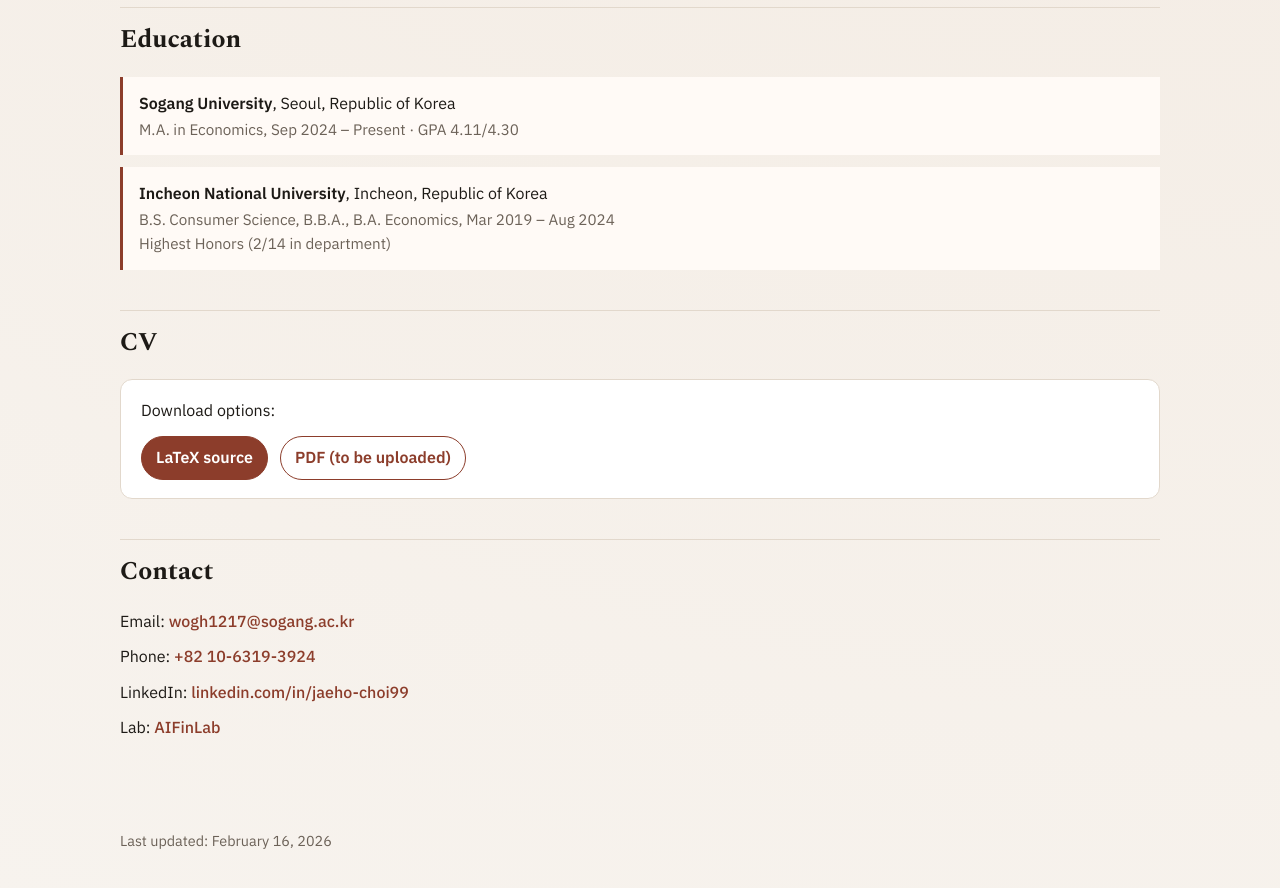
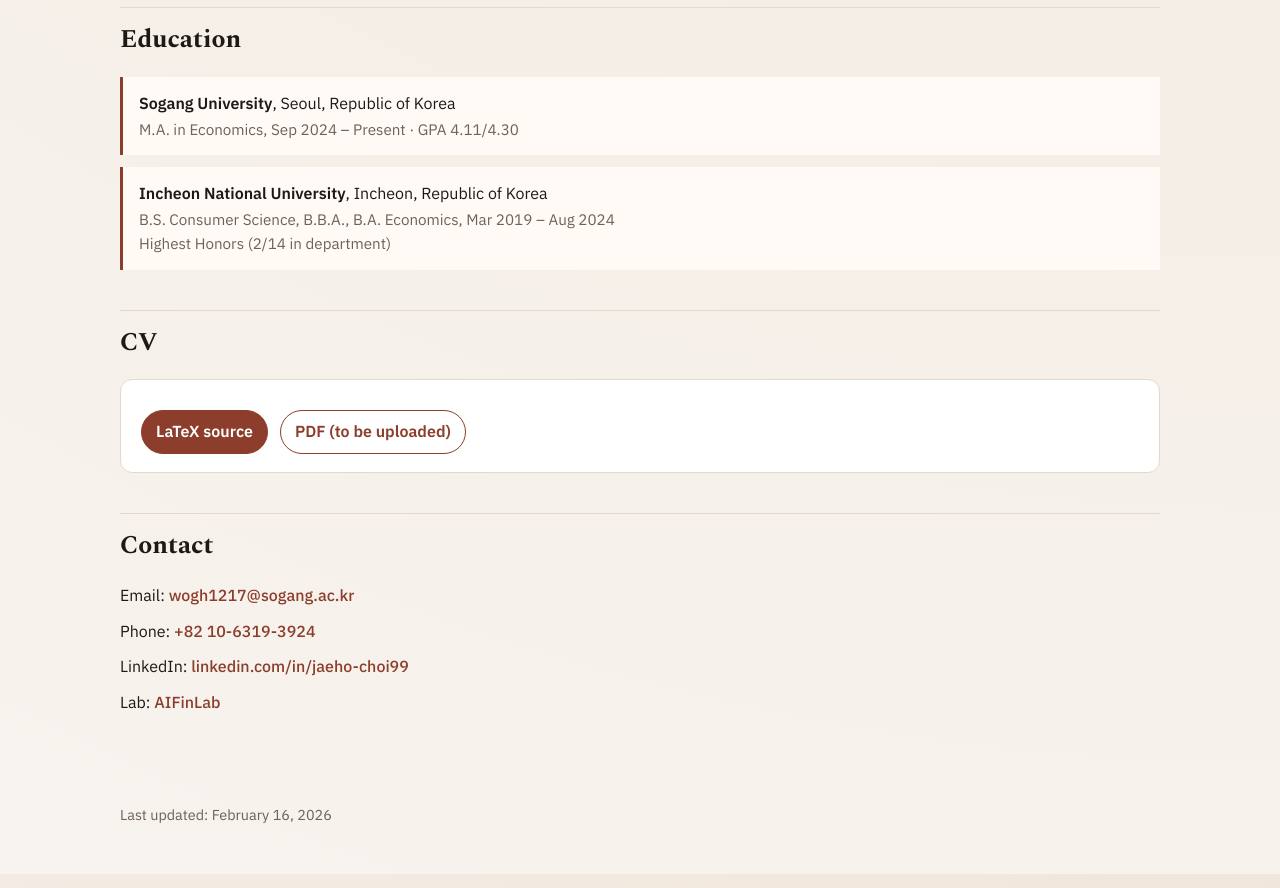
Before and after one commit to nachoidot/Homepage, a Jekyll site: the page built from index.md, in a window 1280 px wide and 900 px high, scrolled down 1758 px. Shown: the top 888 px of the window. Built offline with Jekyll 4.4.1, drawn with Linux system fonts in a browser that asks for light colours.

Commit message:
remove-cv-download-labels

```diff
--- a/index.md
+++ b/index.md
@@ -89,7 +89,6 @@ permalink: /
 <section id="cv" class="section">
   <h2>CV</h2>
   <div class="card">
-    <div>Download options:</div>
     <div class="cta-row">
       <a class="primary" href="{{ site.baseurl }}/cv.tex">LaTeX source</a>
       <a href="{{ site.baseurl }}/cv.pdf">PDF (to be uploaded)</a>
```
Also changed, not shown: ko/index.md (+0 -1 lines).
